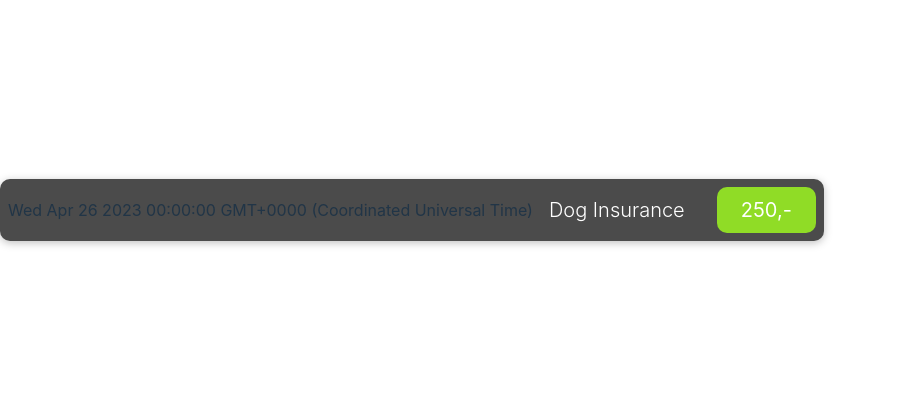
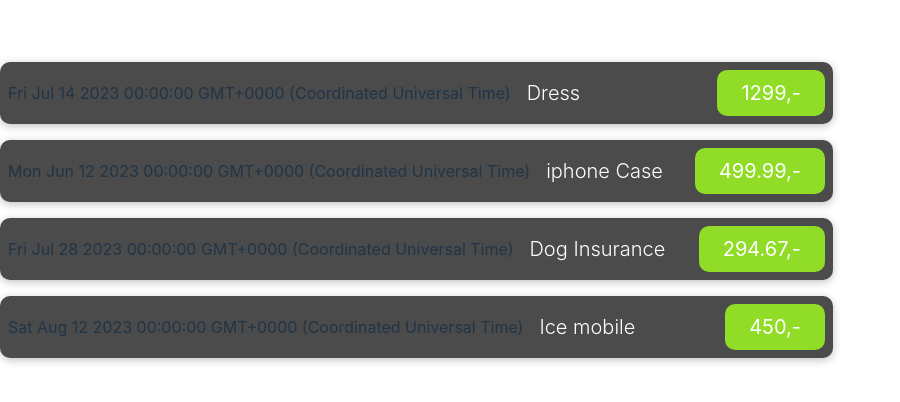
Before and after one commit to makoalex/Expense_Tracker, a React (Vite) app in the folder frontend/: page / in a window 1280 px wide. Shown: the part 190-592 px from the top of the page, without its empty margins (0-900 px from the left). Built offline with nearby package versions, Linux system fonts and the light colour scheme.

Commit message:
progress on the Expenseitem component

```diff
--- a/frontend/src/App.tsx
+++ b/frontend/src/App.tsx
@@ -1,18 +1,63 @@
-import { useState } from 'react'
-import ExpenseItem from './components/ExpenseItem'
+import { useState } from 'react';
+import ExpenseItem from './components/ExpenseItem';
+// import { ExpenseObj} from './Types';
+import React from 'react';
 
-
-import React from 'react'
 function App() {
-  const [count, setCount] = useState(0)
+  //making a hardcoded  expense array instead for the database
+  const expenses = [
+    {
+      id: 'e1',
+      title: 'Dress',
+      amount: 1299,
+      date: new Date(2023, 6, 14),
+    },
+    {
+      id: 'e2',
+      title: 'iphone Case',
+      amount: 499.99,
+      date: new Date(2023, 5, 12),
+    },
+    {
+      id: 'e3',
+      title: 'Dog Insurance',
+      amount: 294.67,
+      date: new Date(2023, 6, 28),
+    },
+    {
+      id: 'e4',
+      title: 'Ice mobile',
+      amount: 450,
+      date: new Date(2023, 7, 12),
+    },
+  ];
 
   return (
     <>
-  <section>
-    <ExpenseItem></ExpenseItem>
-  </section>
+      <section>
+        <ExpenseItem
+          title={expenses[0].title}
+          amount={expenses[0].amount}
+          date={expenses[0].date.toString()}
+        ></ExpenseItem>
+        <ExpenseItem
+          title={expenses[1].title}
+          amount={expenses[1].amount}
+          date={expenses[1].date.toString()}
+        ></ExpenseItem>
+        <ExpenseItem
+          title={expenses[2].title}
+          amount={expenses[2].amount}
+          date={expenses[2].date.toString()}
+        ></ExpenseItem>
+        <ExpenseItem
+          title={expenses[3].title}
+          amount={expenses[3].amount}
+          date={expenses[3].date.toString()}
+        ></ExpenseItem>
+      </section>
     </>
-  )
+  );
 }
 
-export default App
+export default App;
--- /dev/null
+++ b/frontend/src/Types.ts
@@ -0,0 +1,6 @@
+export type ExpenseObj= {
+    id?: number,
+    title:string,
+    amount: number,
+    date:string
+  }
--- a/frontend/src/components/ExpenseItem.tsx
+++ b/frontend/src/components/ExpenseItem.tsx
@@ -1,17 +1,18 @@
 import { ReactNode } from 'react';
 import './ExpenseItem.css'
+import { ExpenseObj } from '../Types';
 
-const expenseItem = ()=>{
+const expenseItem = (props:ExpenseObj)=>{
     // creating and hard coding dummy data
-    const expanseDate = new Date(2023, 3, 26).toString()
-    const expenseTitle = 'Dog Insurance';
-    const expensesAmount = 250;
+    // const expanseDate = new Date(2023, 3, 26).toString()
+    // const expenseTitle = 'Dog Insurance';
+    // const expensesAmount = 250;
     return(
         <section className='expense-item'>
-            <div>{expanseDate}</div>
+            <div>{props.date}</div>
             <div className='expense-item__description'>
-                <h2>{expenseTitle}</h2>
-                <div className='expense-item__price'>{`${expensesAmount},-`} </div>
+                <h2>{props.title}</h2>
+                <div className='expense-item__price'>{`${props.amount},-`} </div>
             </div>
         </section>
     )
```
